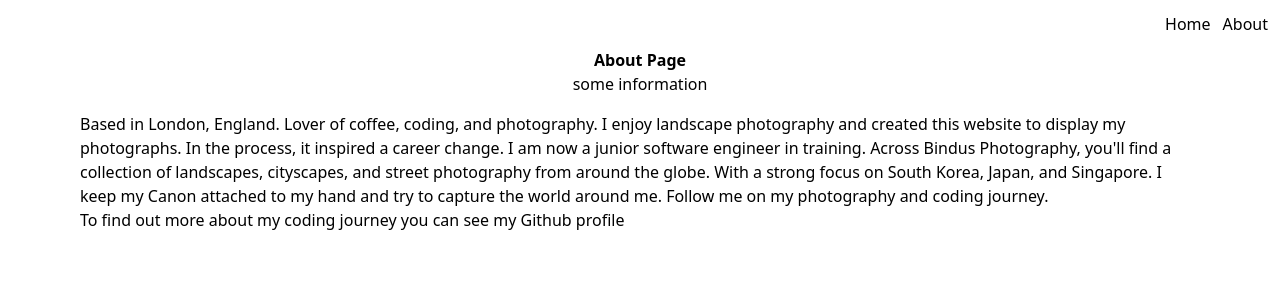
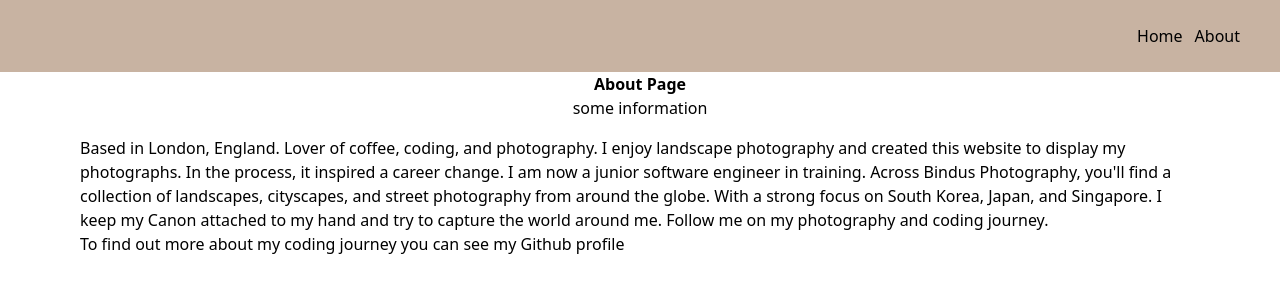
Before and after one commit to Joe-Lindie/photography, a Next.js app: page /about in a window 1280 px wide. Shown: the top 300 px of the page. Built offline with nearby package versions, Linux system fonts and the light colour scheme.

Commit message:
updates to topnav

```diff
--- a/src/app/page.js
+++ b/src/app/page.js
@@ -4,7 +4,7 @@ import HomepageCarousel from '@/components/HomepageCarousel';
 
 const Home = () => {
   return (
-    <div className="bg-lightBrown">
+    <div className="bg-lightBrown h-screen ">
       <TopNav />
       <main className="flex flex-col items-center">
         <h1 className="font-bold">Bindus Photography</h1>
--- a/src/components/coreUl/TopNav.js
+++ b/src/components/coreUl/TopNav.js
@@ -1,5 +1,7 @@
 import React, { useState } from 'react';
 import Link from 'next/link';
+import Image from 'next/image';
+import hamburgerMenu from '../../../public/hamburgerMenu.svg';
 
 const TopNav = () => {
   const [isOpen, setIsOpen] = useState(false);
@@ -9,14 +11,17 @@ const TopNav = () => {
   };
 
   return (
-    <>
+    <div className="bg-brown py-6">
       {/* Mobile Menu */}
       <div
         className="flex justify-end cursor-pointer md:hidden relative"
         onClick={handleToggle}
       >
-        <div className="flex flex-col absolute">
-          <span>Mobile Menu Toggle</span>
+        <div className="w-6 h-6 mr-6">
+          <Image src={hamburgerMenu} alt="Hamburger Menu" />
+        </div>
+
+        <div className={`flex flex-col absolute mt-10 bg-brown ${!isOpen ? 'h-screen p-6' : ""}`}>
           <ul className={`text-right ${isOpen ? 'hidden' : 'block'}`}>
             <li className="hover:underline">
               <Link href="/">Home</Link>
@@ -29,8 +34,8 @@ const TopNav = () => {
       </div>
 
       {/* Desktop Menu */}
-      <div className="hidden md:block">
-        <ul className="flex justify-end p-3">
+      <div className="hidden md:block pr-10">
+        <ul className="flex justify-end">
           <li className="pr-3 hover:underline">
             <Link href="/">Home</Link>
           </li>
@@ -39,7 +44,7 @@ const TopNav = () => {
           </li>
         </ul>
       </div>
-    </>
+    </div>
   );
 };
 
```
Also changed, not shown: public/hamburger.svg (deleted), public/hamburgerMenu.svg (added).
